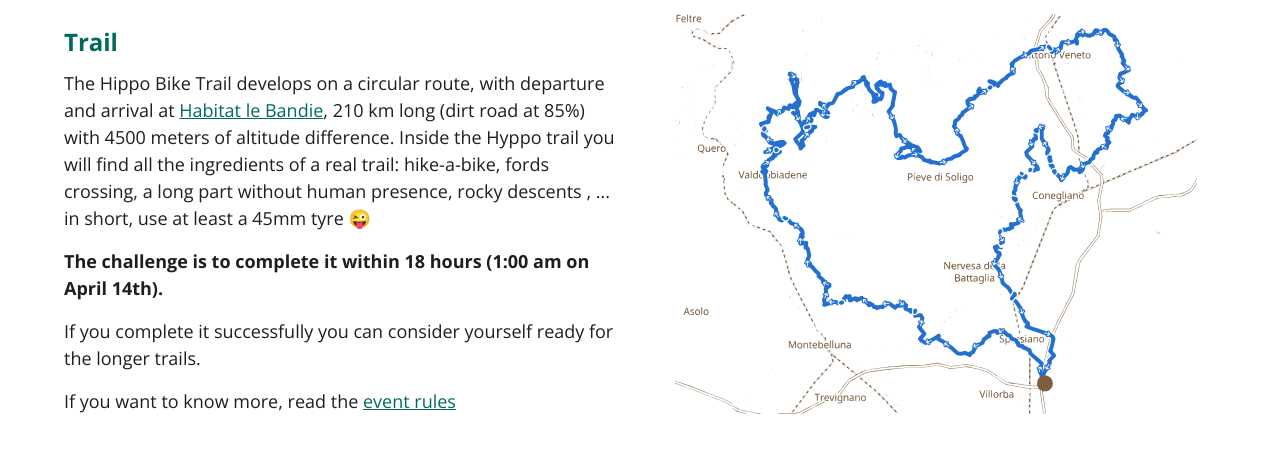
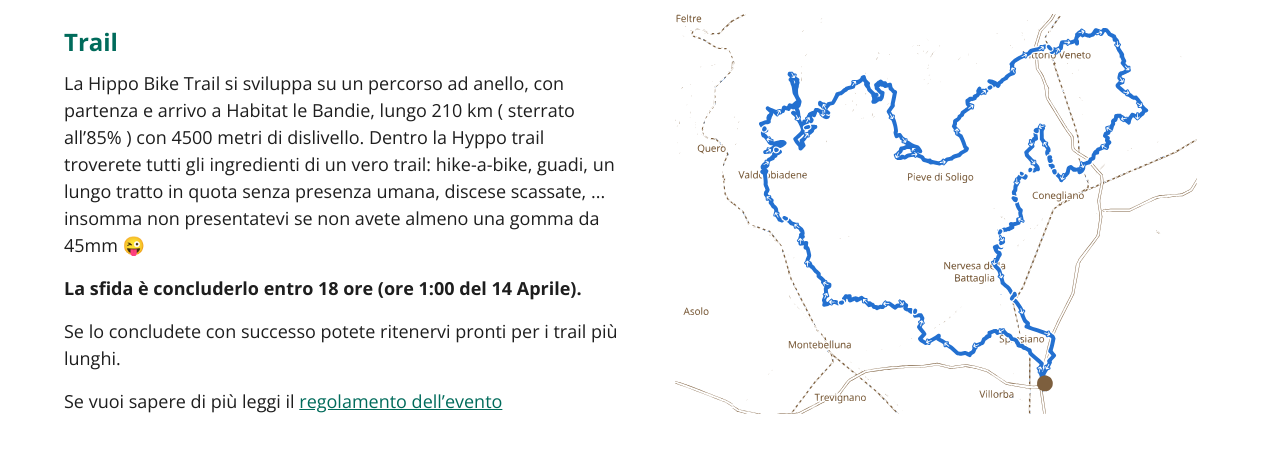
Before and after one commit to adellava/hyppo-trail, a Next.js app: page / in a window 1280 px wide. Shown: the part 686-1151 px from the top of the page. Built offline with nearby package versions, Linux system fonts and the light colour scheme.

Commit message:
revert int

```diff
--- a/src/app/page.tsx
+++ b/src/app/page.tsx
@@ -9,10 +9,6 @@
   CoverImage,
   Map,
 } from "../images/";
-import Description from "../components/Description";
-import Challenge from "../components/Challenge";
-import ChallengeBis from "../components/ChallengeBis";
-import Rules from "../components/Rules";
 
 export default function Home() {
   return (
@@ -33,7 +29,7 @@
           target="_blanck"
           href="https://forms.gle/xqUSt1SXj7xLCwaA9"
         >
-          registration
+          iscriviti
         </a>
         <CoverImage />
       </section>
@@ -41,16 +37,29 @@
         <div className={styles.row__column}>
           <h2 className={styles.subtitle}>Trail</h2>
           <p className={styles.paragraph}>
-            <Description />
+            La Hippo Bike Trail si sviluppa su un percorso ad anello, con
+            partenza e arrivo a Habitat le Bandie, lungo 210 km ( sterrato
+            all’85% ) con 4500 metri di dislivello. Dentro la Hyppo trail
+            troverete tutti gli ingredienti di un vero trail: hike-a-bike,
+            guadi, un lungo tratto in quota senza presenza umana, discese
+            scassate, ... insomma non presentatevi se non avete almeno una gomma
+            da 45mm 😜
           </p>
           <p className={styles.paragraph___featured}>
-            <Challenge />
+            La sfida è concluderlo entro 18 ore (ore 1:00 del 14 Aprile).
           </p>
           <p className={styles.paragraph}>
-            <ChallengeBis />
+            Se lo concludete con successo potete ritenervi pronti per i trail
+            più lunghi.
           </p>
           <p className={styles.paragraph}>
-            <Rules />
+            Se vuoi sapere di più leggi il{" "}
+            <a
+              target="_blanck"
+              href="https://docs.google.com/document/d/1tFjGzyMs6XhUHhFCs37sNum7AuV8YPR8qFyQjkTRTF4/view"
+            >
+              regolamento dell’evento
+            </a>
           </p>
         </div>
         <div className={styles.row__column}>
```
